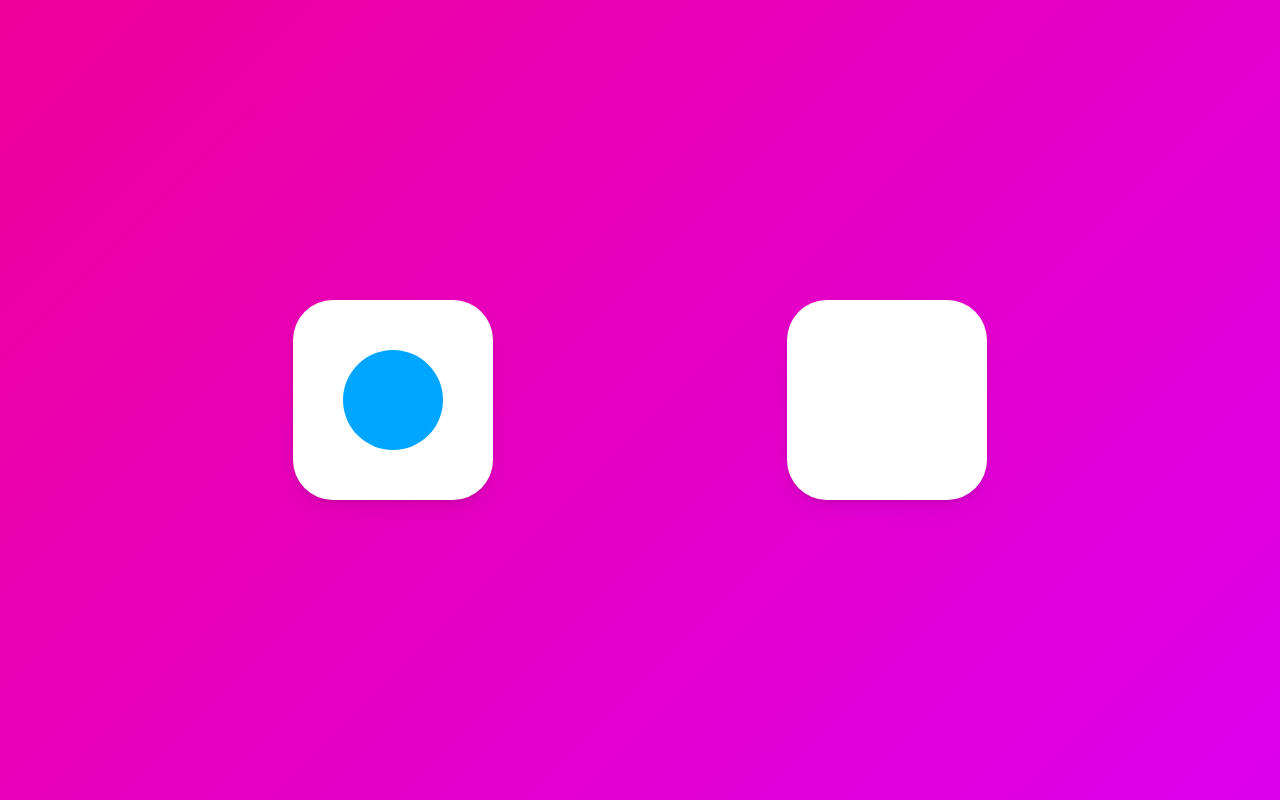
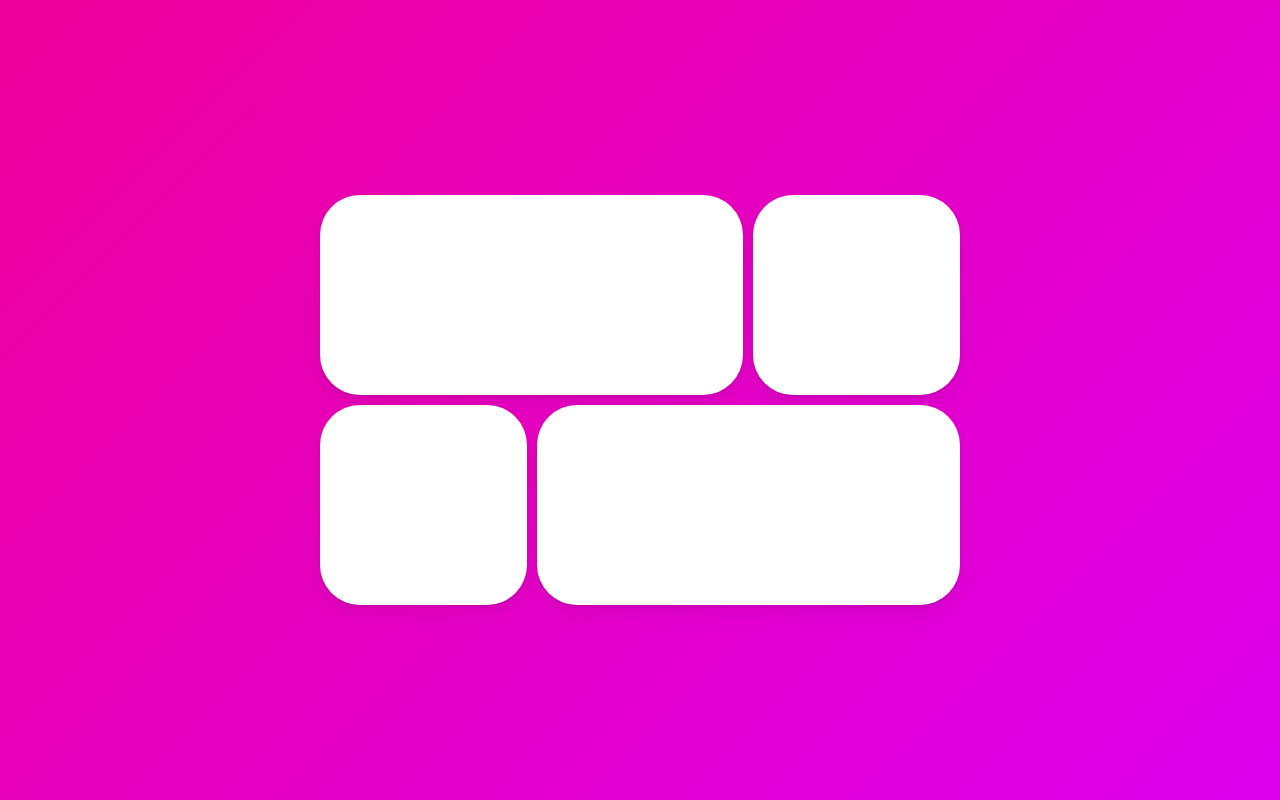
Before and after one commit to ziynii/study__framer-motion, a React (Create React App) app: page / in a window 1280 px wide. Built offline with nearby package versions, Linux system fonts and the light colour scheme.

Commit message:
animate shared layout

```diff
--- a/src/App.tsx
+++ b/src/App.tsx
@@ -1,55 +1,66 @@
-import React, { useEffect, useRef, useState } from 'react';
+import React, { useState } from 'react';
 import styled from 'styled-components';
-import {
-  AnimatePresence,
-  motion,
-  useMotionValue,
-  useTransform,
-  useViewportScroll,
-} from 'framer-motion';
+import { AnimatePresence, motion } from 'framer-motion';
 
 const Wrapper = styled(motion.div)`
   width: 100vw;
   height: 100vh;
   display: flex;
-  justify-content: space-evenly;
+  justify-content: center;
   align-items: center;
   background: linear-gradient(135deg, rgb(238, 0, 153), rgb(221, 0, 238));
 `;
 
+const Grid = styled.div`
+  display: grid;
+  grid-template-columns: repeat(3, 1fr);
+  width: 50vw;
+  gap: 10px;
+  div:first-child,
+  div:last-child {
+    grid-column: span 2;
+  }
+`;
+
 const Box = styled(motion.div)`
-  width: 200px;
   height: 200px;
   background-color: rgba(255, 255, 255, 1);
   border-radius: 40px;
+  box-shadow: 0 2px 3px rgba(0, 0, 0, 0.1), 0 10px 20px rgba(0, 0, 0, 0.06);
+`;
+
+const Overlay = styled(motion.div)`
+  width: 100%;
+  height: 100%;
+  position: absolute;
   display: flex;
   justify-content: center;
   align-items: center;
-  box-shadow: 0 2px 3px rgba(0, 0, 0, 0.1), 0 10px 20px rgba(0, 0, 0, 0.06);
-`;
-
-const Circle = styled(motion.div)`
-  width: 100px;
-  height: 100px;
-  border-radius: 50px;
-  background-color: #00a5ff;
 `;
 
 function App() {
-  const [clicked, setClicked] = useState(false);
-  const toggleClicked = () => setClicked((prev) => !prev);
+  const [id, setId] = useState<null | string>(null);
+  console.log(id);
+
   return (
-    <Wrapper onClick={toggleClicked}>
-      <Box>
-        {!clicked ? (
-          <Circle layoutId="circle" style={{ borderRadius: 50 }} />
+    <Wrapper>
+      <Grid>
+        {['1', '2', '3', '4'].map((i) => (
+          <Box onClick={() => setId(i)} key={i} layoutId={i} />
+        ))}
+      </Grid>
+      <AnimatePresence>
+        {id ? (
+          <Overlay
+            onClick={() => setId(null)}
+            initial={{ backgroundColor: 'rgba(0, 0, 0, 0)' }}
+            animate={{ backgroundColor: 'rgba(0, 0, 0, 0.5)' }}
+            exit={{ backgroundColor: 'rgba(0, 0, 0, 0)' }}
+          >
+            <Box layoutId={id} style={{ width: '400px' }} />
+          </Overlay>
         ) : null}
-      </Box>
-      <Box>
-        {clicked ? (
-          <Circle layoutId="circle" style={{ borderRadius: 0, scale: 1.5 }} />
-        ) : null}
-      </Box>
+      </AnimatePresence>
     </Wrapper>
   );
 }
```
